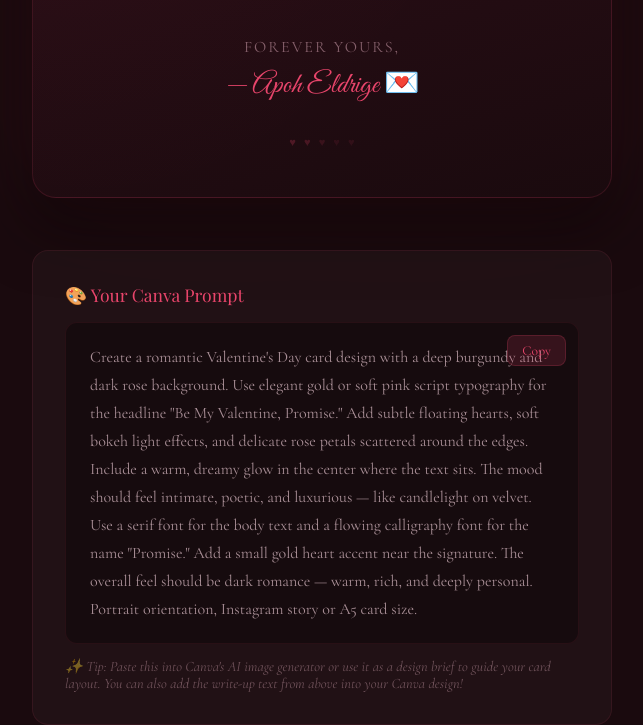
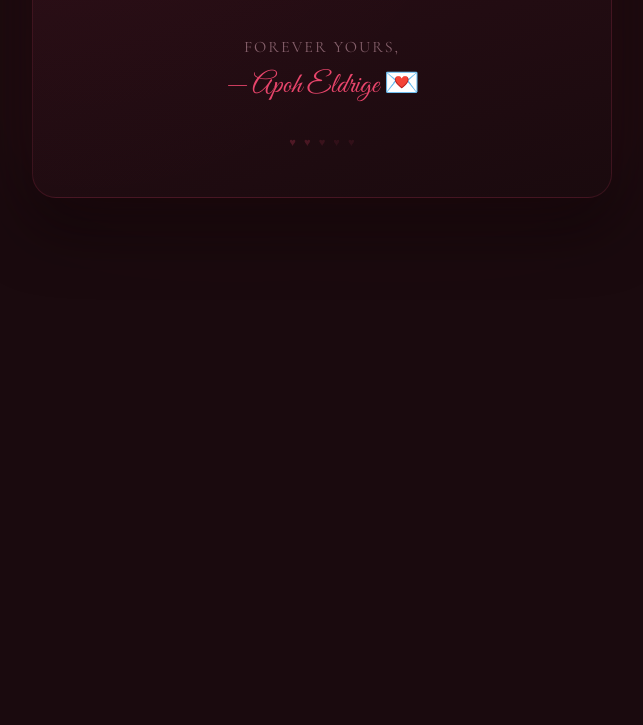
Before and after one commit to eldrige/Valentine-promise, a plain HTML site: page index.html in a window 1280 px wide. Shown: the part 768-1493 px from the top of the page, without its empty margins (318-961 px from the left). After the commit the page ends 986 px from the top, so only its background shows below. Drawn offline with nearby package versions, Linux system fonts and the light colour scheme; a web font is replaced by a local one.

Commit message:
fix: rm canva prompt section

```diff
--- a/index.html
+++ b/index.html
@@ -447,28 +447,6 @@
       </div>
 
       <!-- Canva Prompt Section -->
-      <div class="canva-section">
-        <div class="canva-title">🎨 Your Canva Prompt</div>
-        <div class="canva-prompt" id="canvaPrompt">
-          <button class="copy-btn" onclick="copyPrompt()">Copy</button>
-          Create a romantic Valentine's Day card design with a deep burgundy and
-          dark rose background. Use elegant gold or soft pink script typography
-          for the headline "Be My Valentine, Promise." Add subtle floating
-          hearts, soft bokeh light effects, and delicate rose petals scattered
-          around the edges. Include a warm, dreamy glow in the center where the
-          text sits. The mood should feel intimate, poetic, and luxurious — like
-          candlelight on velvet. Use a serif font for the body text and a
-          flowing calligraphy font for the name "Promise." Add a small gold
-          heart accent near the signature. The overall feel should be dark
-          romance — warm, rich, and deeply personal. Portrait orientation,
-          Instagram story or A5 card size.
-        </div>
-        <div class="canva-note">
-          ✨ Tip: Paste this into Canva's AI image generator or use it as a
-          design brief to guide your card layout. You can also add the write-up
-          text from above into your Canva design!
-        </div>
-      </div>
     </div>
 
     <script>
```
